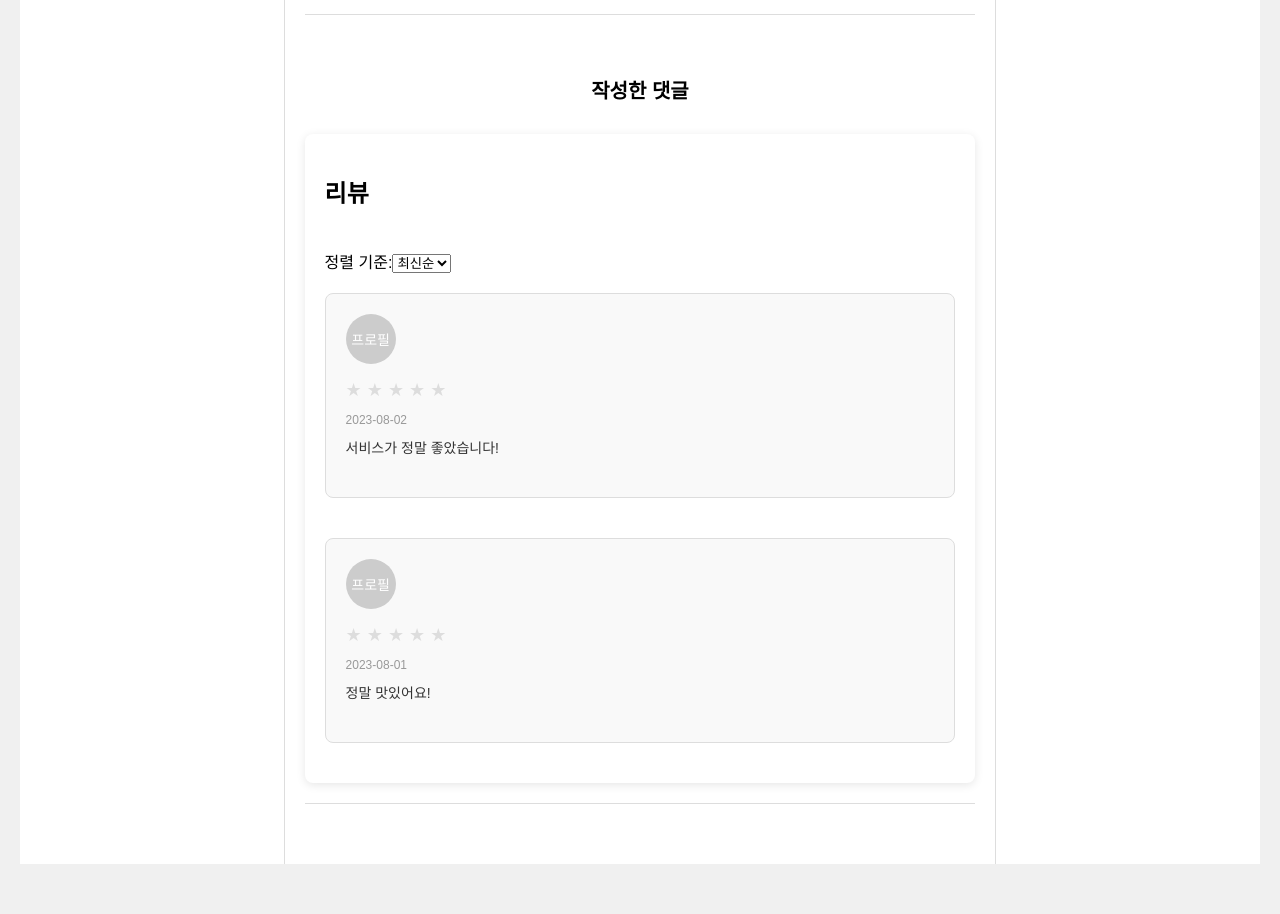
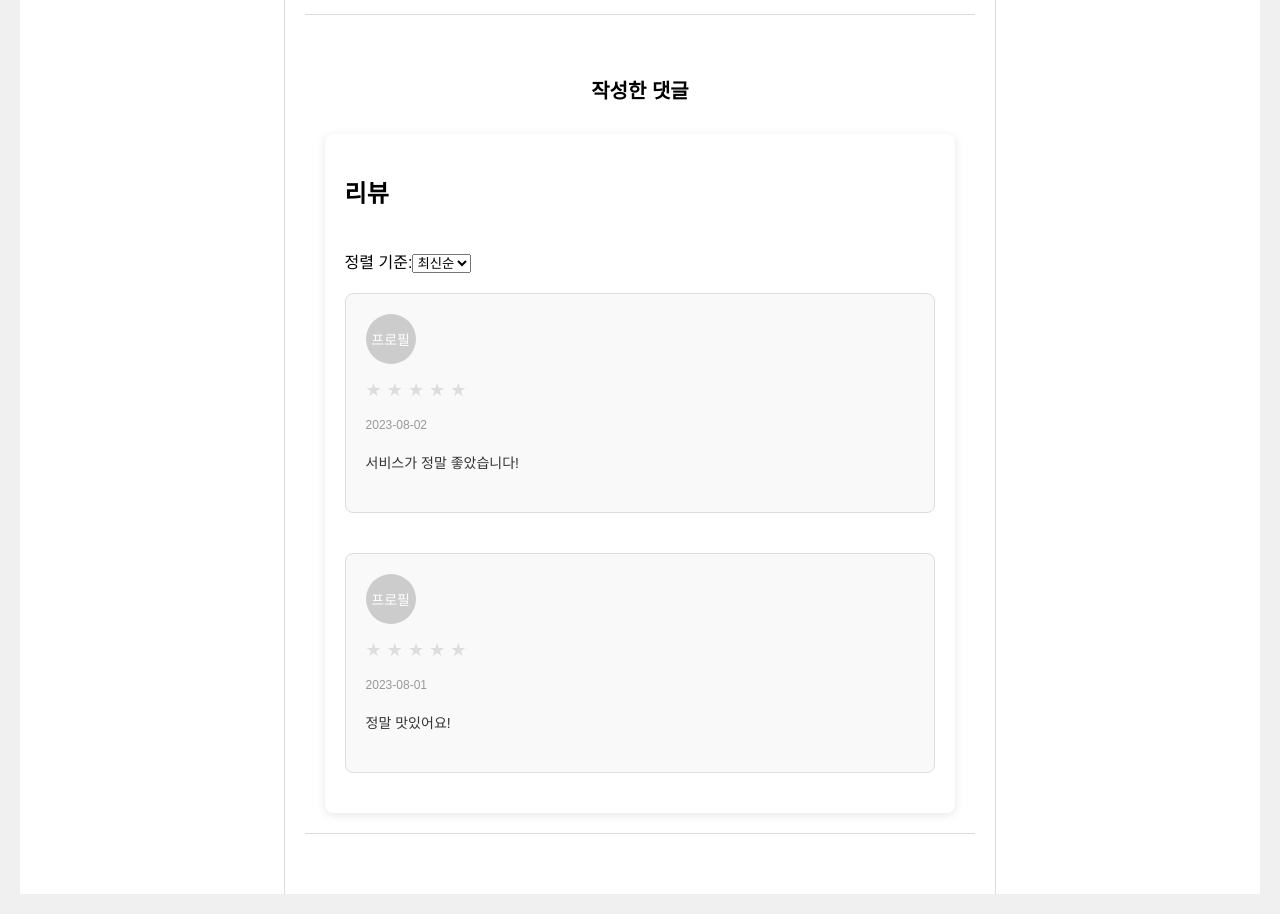
Before and after one commit to eunsol-k/donggukReview-FE, a React (Vite) app in the folder Front/: page /profile in a window 1280 px wide. Shown: the part 500-1414 px from the top of the page. Before the commit the page ends 1384 px from the top, so only its background shows below. Built offline with nearby package versions, Linux system fonts and the light colour scheme.

Commit message:
Modify Overflow of ReviewList in DetailPage

```diff
--- a/Front/src/components/ReviewList.css
+++ b/Front/src/components/ReviewList.css
@@ -6,6 +6,8 @@
   display: flex;
   flex-direction: column;
   gap: 20px; /* 아이템 간 간격 */
+  max-width: 100%; /* 최대 너비를 부모 컨테이너에 맞게 조정 */
+  box-sizing: border-box; /* 패딩과 보더를 포함한 크기 계산 */
 }
 
 .review-item {
@@ -15,16 +17,21 @@
   border-radius: 12px;
   width: 100%; /* 부모 컨테이너에 맞게 크기 조정 */
   box-sizing: border-box; /* 패딩과 보더를 포함한 크기 계산 */
+  overflow: hidden; /* 내용이 넘치지 않도록 설정 */
+  display: flex; /* 플렉스박스를 사용하여 요소 정렬 */
+  flex-direction: column; /* 요소를 수직 정렬 */
 }
 
 .review-header {
   display: flex;
   align-items: center;
   margin-bottom: 10px;
+  flex-wrap: wrap; /* 플렉스 항목이 줄을 넘어가면 줄바꿈을 하도록 설정 */
 }
 
 .review-profile {
   margin-right: 15px;
+  flex-shrink: 0; /* 이미지 영역이 줄어들지 않도록 설정 */
 }
 
 .profile-img, .profile-placeholder {
@@ -63,6 +70,7 @@
   margin-top: 10px;
   font-size: 14px;
   color: #333;
+  word-wrap: break-word; /* 긴 단어가 줄바꿈되도록 설정 */
 }
 
 .review-ratings {
```
